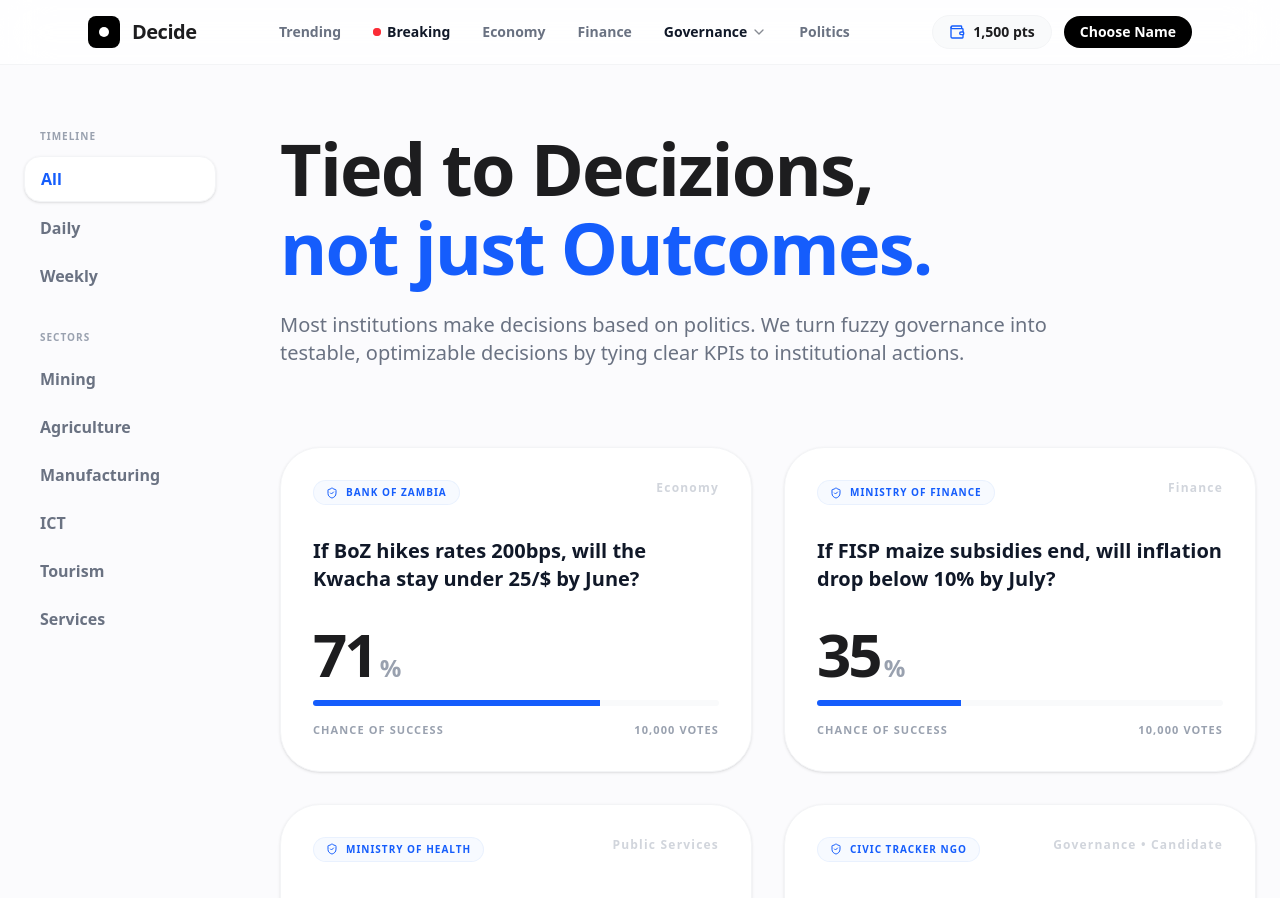
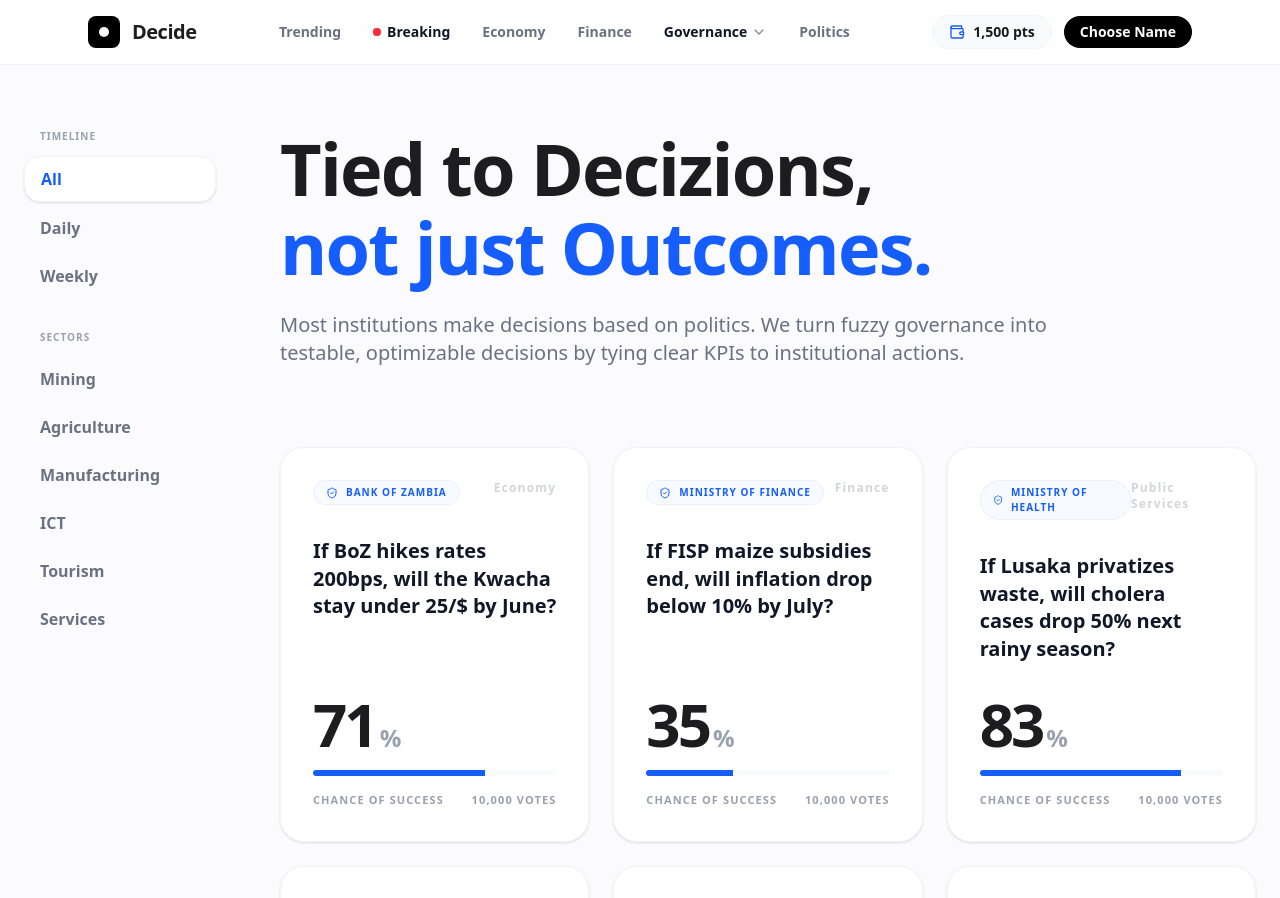
Before and after one commit to OfficialZucsl/Decide-Markets, a React (Vite) app: page / in a window 1280 px wide. Shown: the top 898 px of the page. Built offline with nearby package versions, Linux system fonts and the light colour scheme; no server answers; the database is empty.

Commit message:
Pass 2 — Market Grid & Cards: Updated grid layout, card border radius, and voting modal scrollability

```diff
--- a/src/App.tsx
+++ b/src/App.tsx
@@ -545,7 +545,7 @@
             </motion.p>
           </header>
 
-          <div className="grid grid-cols-1 md:grid-cols-2 gap-8">
+          <div className="grid grid-cols-1 md:grid-cols-2 xl:grid-cols-3 gap-6">
             {filteredMarkets.map((market) => {
               const prob =
                 calculateProbability(
@@ -562,7 +562,7 @@
                   animate={{ opacity: 1, scale: 1 }}
                   whileHover={{ y: -6, scale: 1.02 }}
                   transition={{ duration: 0.3 }}
-                  className="group relative bg-white border border-gray-100 rounded-[2.5rem] p-8 cursor-pointer shadow-sm hover:shadow-2xl hover:shadow-blue-500/15 overflow-hidden flex flex-col"
+                  className="group relative bg-white border border-gray-100 rounded-[1.5rem] p-8 cursor-pointer shadow-sm hover:shadow-2xl hover:shadow-blue-500/15 overflow-hidden flex flex-col"
                 >
                   <div className="flex justify-between items-start mb-8">
                     <div className="flex items-center space-x-2 bg-blue-50/50 px-3 py-1 rounded-full border border-blue-100/50">
@@ -636,7 +636,7 @@
 
             <motion.div
               layoutId={selectedMarket.id}
-              className="relative bg-white w-full max-w-2xl rounded-[3rem] p-10 shadow-2xl"
+              className="relative bg-white w-full max-w-2xl rounded-[3rem] p-10 shadow-2xl max-h-[85vh] overflow-y-auto"
             >
               <h3 className="text-3xl font-bold mb-10 leading-tight text-gray-900">
                 {selectedMarket.question}
```
